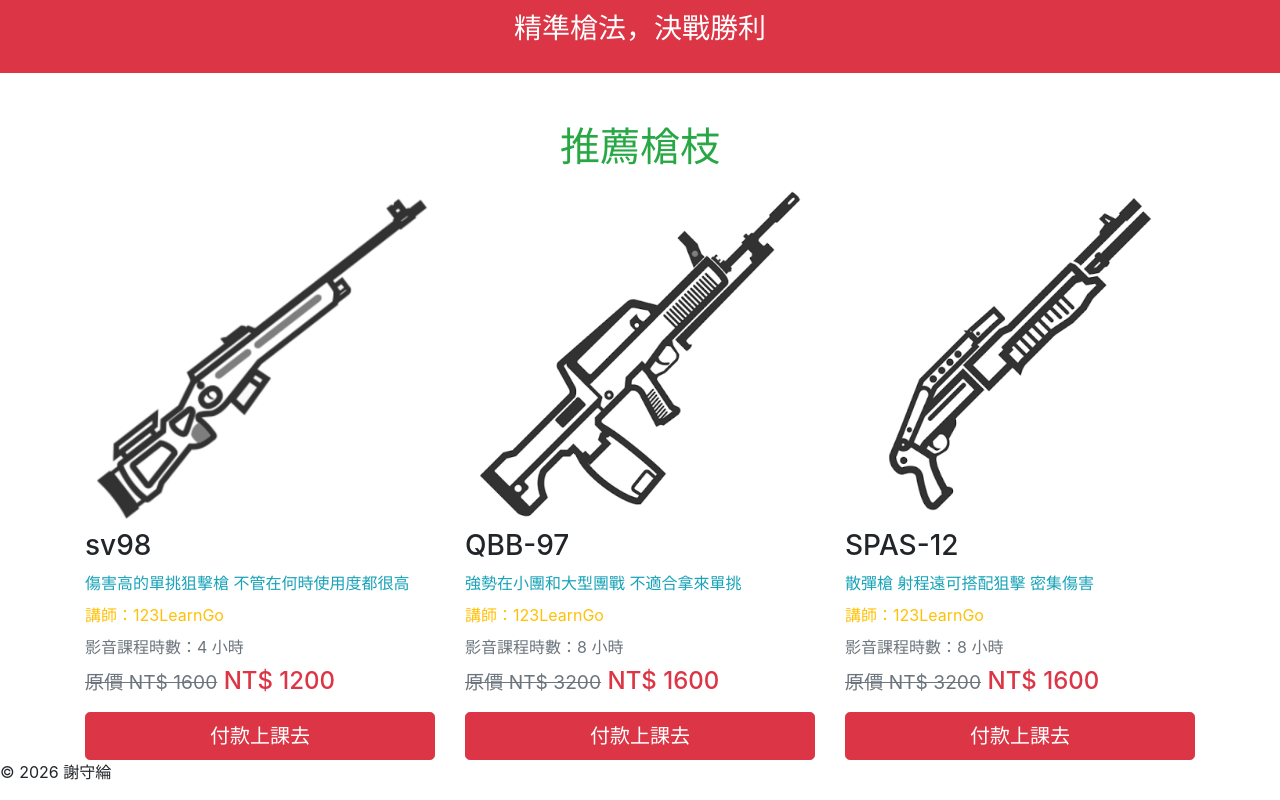
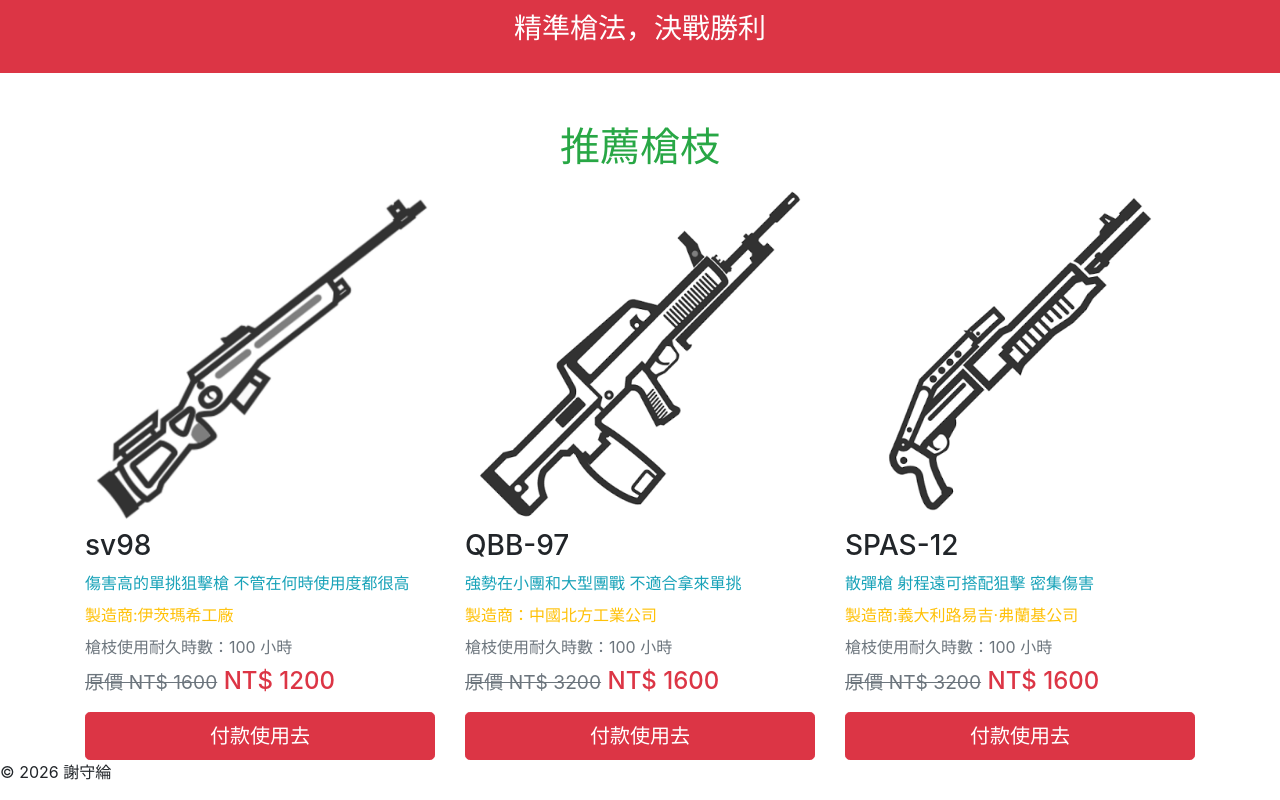
Before and after one commit to kimihsieh20000418-beep/A115510328, a plain HTML site: page index.html in a window 1280 px wide. Shown: the part 612-1412 px from the top of the page. Drawn offline with Linux system fonts and the light colour scheme.

Commit message:
Add files via upload

```diff
--- a/index.html
+++ b/index.html
@@ -54,16 +54,16 @@
 				</div>
 				<div class="text-info mt-2 mb-2">傷害高的單挑狙擊槍 不管在何時使用度都很高</div>
 				<div class="text-danger mt-2 mb-2">
-					<span class="text-warning">講師：123LearnGo</span>
+					<span class="text-warning">製造商:伊茨瑪希工廠</span>
 				</div>
 				<div class="text-muted mt-2 mb-2">
-					<span>影音課程時數：4 小時</span>
+					<span>槍枝使用耐久時數：100 小時</span>
 				</div>
 				<div class="mt-2 mb-2">
 					<h4 class="text-danger"><small class="text-muted"><s>原價 NT$ 1600</s></small> NT$ 1200 </h4>
 				</div>
 				<div class="mt-3">
-					<button type="button" class="btn btn-danger btn-lg btn-block">付款上課去</button>
+					<button type="button" class="btn btn-danger btn-lg btn-block">付款使用去</button>
 				</div>
 			</div>
 		</div>
@@ -79,16 +79,16 @@
 				</div>
 				<div class="text-info mt-2 mb-2">強勢在小團和大型團戰 不適合拿來單挑</div>
 				<div class="text-danger mt-2 mb-2">
-					<span class="text-warning">講師：123LearnGo</span>
+					<span class="text-warning">製造商：中國北方工業公司</span>
 				</div>
 				<div class="text-muted mt-2 mb-2">
-					<span>影音課程時數：8 小時</span>
+					<span>槍枝使用耐久時數：100 小時</span>
 				</div>
 				<div class="mt-2 mb-2">
 					<h4 class="text-danger"><small class="text-muted"><s>原價 NT$ 3200</s></small> NT$ 1600 </h4>
 				</div>
 				<div class="mt-3">
-					<button type="button" class="btn btn-danger btn-lg btn-block">付款上課去</button>
+					<button type="button" class="btn btn-danger btn-lg btn-block">付款使用去</button>
 				</div>
 			</div>
 		</div>
@@ -104,16 +104,16 @@
 				</div>
 				<div class="text-info mt-2 mb-2">散彈槍 射程遠可搭配狙擊 密集傷害</div>
 				<div class="text-danger mt-2 mb-2">
-					<span class="text-warning">講師：123LearnGo</span>
+					<span class="text-warning">製造商:義大利路易吉·弗蘭基公司</span>
 				</div>
 				<div class="text-muted mt-2 mb-2">
-					<span>影音課程時數：8 小時</span>
+					<span>槍枝使用耐久時數：100 小時</span>
 				</div>
 				<div class="mt-2 mb-2">
 					<h4 class="text-danger"><small class="text-muted"><s>原價 NT$ 3200</s></small> NT$ 1600 </h4>
 				</div>
 				<div class="mt-3">
-					<button type="button" class="btn btn-danger btn-lg btn-block">付款上課去</button>
+					<button type="button" class="btn btn-danger btn-lg btn-block">付款使用去</button>
 				</div>
 			</div>
 		</div>
```
